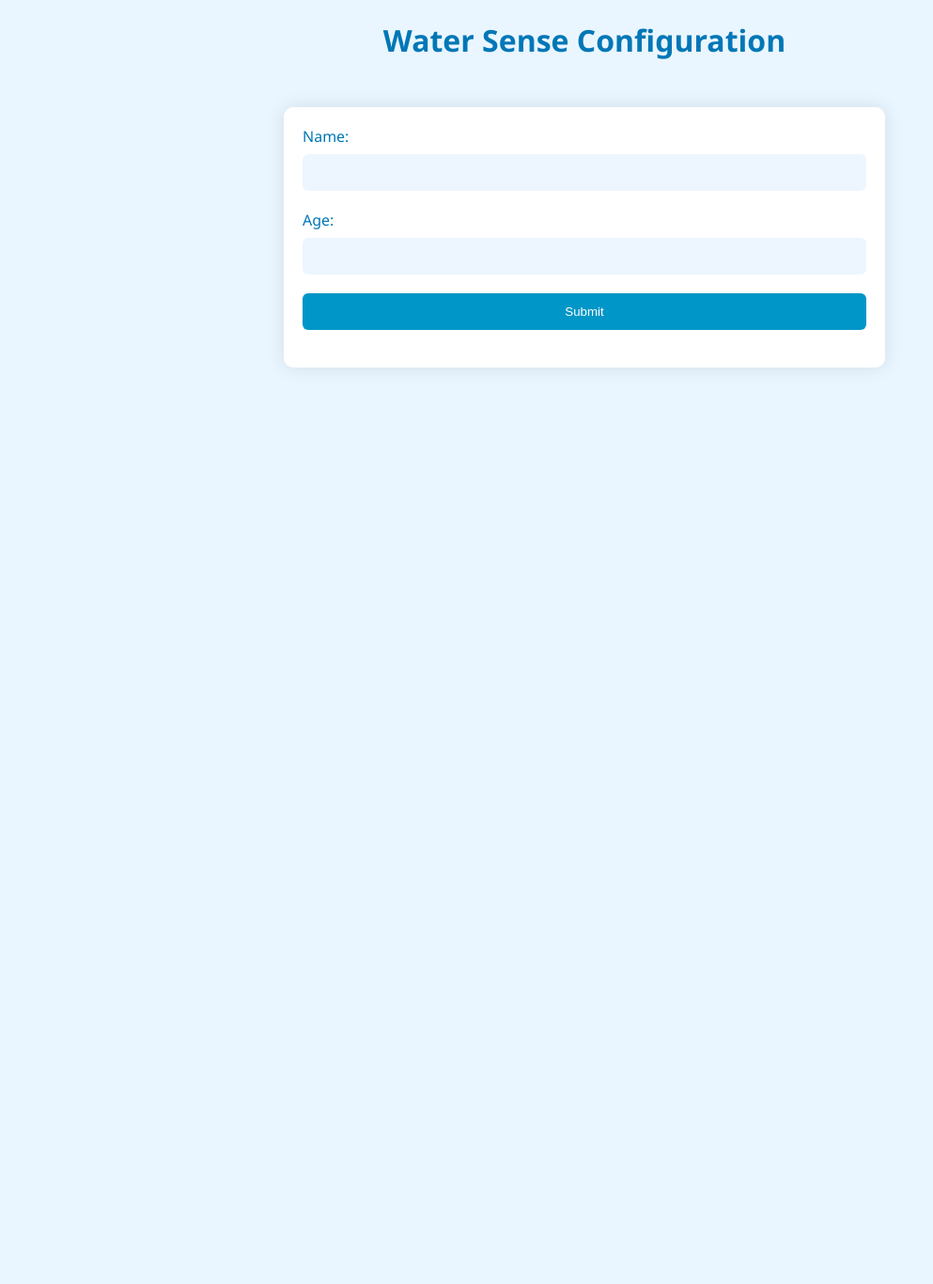
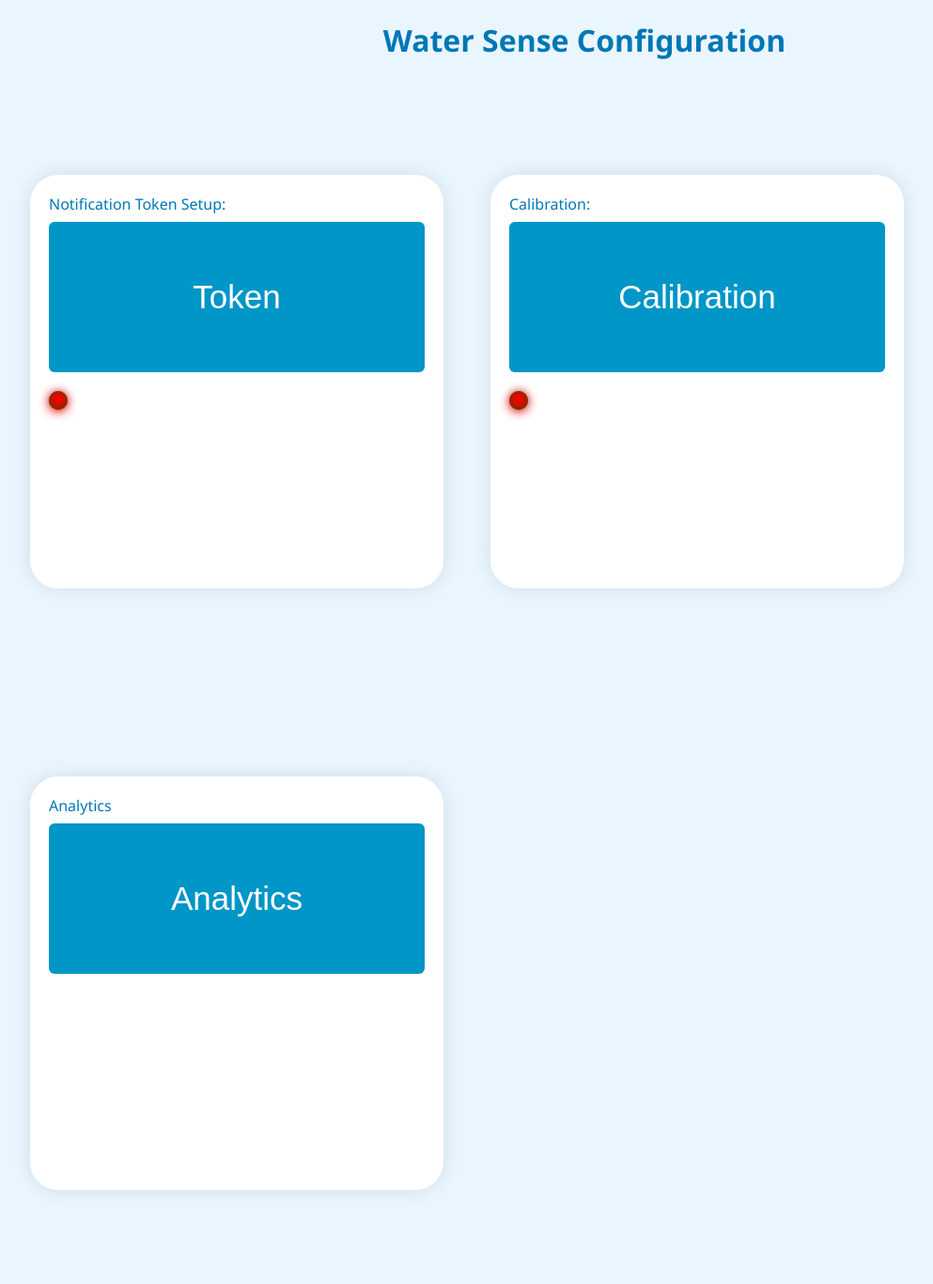
Before and after one commit to sush2023/seniorDesign, a Flask app: page / in a window 1280 px wide. Shown: the whole page at 94% size, without its empty margins (18-1011 px from the left). Before the commit the page ends 391 px from the top, so only its background shows below. Run offline with Flask 3, Linux system fonts and the light colour scheme.

Commit message:
Add preliminary web_interface implementation

```diff
--- a/web_interface/app.py
+++ b/web_interface/app.py
@@ -1,5 +1,4 @@
 import os
-
 from flask import Flask, render_template, request, jsonify
 
 app = Flask(__name__)
@@ -8,13 +7,25 @@ app = Flask(__name__)
 def hello_world():
     return render_template("index.html")
 
+@app.route("/calibration")
+def calibration_view():
+    print("calibration called")
+    return render_template("calibration.html")
+
 @app.route("/process", methods=["POST"])
 def process():
-    data = request.get_json()
-    name = data["name"]
-    age = data["age"]
-    message = f"Hello, {name}! You are {age} years old."
-    return jsonify({'message': message})
+    print("Inside process")
+    try:
+        data = request.get_json()
+        token = data["token"]
+        message = f"The token is: {token}"
+        print(f"{message}")
+        return jsonify({'message': message, 'calibration_state': 1})
+        #return render_template("calibration.html")
+    except Exception as e:
+        print(f"Error processing request: {e}")
+        return jsonify({"error": "An error occurred"}), 500
 
 if __name__ == "__main__":
-    app.run(host="0.0.0.0")
+    #app.run(host="0.0.0.0",debug=False)
+    app.run(debug=True)
--- a/web_interface/static/scripts.js
+++ b/web_interface/static/scripts.js
@@ -1,21 +1,28 @@
-document.getElementById('inputForm').addEventListener('submit', function(event) {
-    event.preventDefault();
-
-    var name = document.getElementById('name').value;
-    var age = document.getElementById('age').value;
-
+// document.getElementById('inputForm').addEventListener('submit', function(event)
+function token_callback(event)
+{
+    console.log("detected click")
+    //event.preventDefault();
+    //var token = document.getElementById('token').value;
+    var token= "random";
+    let calibration_state;
     fetch('/process', {
       method: 'POST',
       headers: {
         'Content-Type': 'application/json',
       },
-      body: JSON.stringify({ name: name, age: age }),
+      body: JSON.stringify({ token: token}),
     })
     .then(response => response.json())
+    .then()
     .then(data => {
-      document.getElementById('result').innerText = data.message;
+      console.log("data.calibration_state: ", data.calibration_state);
+      if (data.calibration_state)
+        window.location.href = "/calibration"
     })
     .catch(error => {
       console.error('Error:', error);
     });
-  });
+    console.log("calibration_state is:", calibration_state)
+
+};
--- a/web_interface/static/styles.css
+++ b/web_interface/static/styles.css
@@ -1,16 +1,20 @@
 body {
   font-family: 'Segoe UI', Tahoma, Geneva, Verdana, sans-serif;
-  background-color: #eaf6ff; /* Light blue background */
+  background-color: #eaf6ff; /* Light blue background*/
   margin: 0;
   padding: 0;
 }
 
 .container {
-  max-width: 600px;
-  margin: 50px auto;
+  max-width: 400px;
+  width: 500px;
+  float: left;
+  margin-left: 50px;
+  height: 400px;
+  margin: 100px auto;
   background-color: #fff; /* White container background */
   padding: 20px;
-  border-radius: 10px;
+  border-radius: 30px;
   box-shadow: 0 0 20px rgba(0, 0, 0, 0.1);
 }
 
@@ -29,20 +33,18 @@ label {
   color: #0077b6; /* Deep blue label color */
 }
 
-input[type="text"],
-input[type="number"],
+input[type="state"],
 button {
-  padding: 12px;
+  padding: 60px;
   margin-bottom: 20px;
   border: none;
   border-radius: 6px;
+  font-size: 35px;
 }
 
-input[type="text"],
-input[type="number"] {
+input[type="state"] {
   background-color: #edf6ff; /* Light blue input background */
 }
-
 button {
   background-color: #0096c7; /* Ocean blue button color */
   color: #fff;
@@ -52,3 +54,35 @@ button {
 button:hover {
   background-color: #0077b6; /* Darker blue on hover */
 }
+
+button:focus{
+  background-color: #000099; /*Darker blue on click */
+}
+
+/* led {
+  margin: 0 auto;
+  width: 24px;
+  height: 24px;
+  background-color: #F00;
+  border-radius: 50%;
+  box-shadow: rgba(0, 0, 0, 0.2) 0 -1px 7px 1px, inset #441313 0 -1px 9px, rgba(255, 0, 0, 0.5) 0 2px 12px;
+  -webkit-animation: blinkRed 0.5s infinite;
+  -moz-animation: blinkRed 0.5s infinite;
+  -ms-animation: blinkRed 0.5s infinite;
+  -o-animation: blinkRed 0.5s infinite;
+  animation: blinkRed 0.5s infinite;
+} */
+
+.led {
+  float: left;
+  height: 30px;
+  width: 30px;
+  background-color: #F00;
+  margin-top: 60px auto;
+  width: 20px;
+  height: 20px;
+  /* background-color: #ABFF00;*/
+  background-color: #F00;
+  border-radius: 50%;
+  box-shadow: rgba(0, 0, 0, 0.2) 0 -1px 7px 1px, inset #304701 0 -1px 9px, #F00 0 2px 12px;
+}
--- a/web_interface/templates/index.html
+++ b/web_interface/templates/index.html
@@ -3,22 +3,34 @@
 <head>
     <meta charset="UTF-8">
     <meta name="viewport" content="width=device-width, initial-scale=1.0">
-  <title>Water Sense</title>
+    <meta name="viewport" content="width=device-width, initial-scale=1">
     <link rel="stylesheet" type="text/css" href="{{ url_for('static', filename='styles.css') }}">
 </head>
 <body>
     <h1>Water Sense Configuration</h1>
-  <div class="container">
-    <form id="inputForm">
-      <label for="name">Name:</label>
-      <input type="text" id="name" name="name">
-      <label for="age">Age:</label>
-      <input type="number" id="age" name="age">
-      <button type="submit">Submit</button>
+    <div class="container" style="margin-left: 50px;">
+        <form id="tokenForm">
+            <label for="token">Notification Token Setup:</label>
+            <button type="tokenSubmit" id="tokenButton" onclick="token_callback();">Token</button>
         </form>
-    <div id="result"></div>
+        <div class="led"></div>
     </div>
 
+    <div class="container" style="margin-left: 50px;">
+    <form id="calibrationForm">
+        <label for="token" >Calibration: </label>
+        <button type="tokenSubmit" id="calibratinoButton" onclick="calibration_callback();">Calibration</button>
+    </form>
+        <div class="led"></div>
+    </div>
+
+    <div class="container" style="margin-left: 50px;">
+        <form id="analyticsForm">
+            <label for="token">Analytics</label>
+            <button type="tokenSubmit" id="analyticsButton" onclick="analytics_callback();">Analytics</button>
+        </form>
+    </div>
     <script src="{{ url_for('static', filename='scripts.js') }}"></script>
+
 </body>
 </html>
```
Also changed, not shown: web_interface/templates/calibration.html (added, +21 -0 lines). Lines whose indentation alone changed are shown as unchanged.
